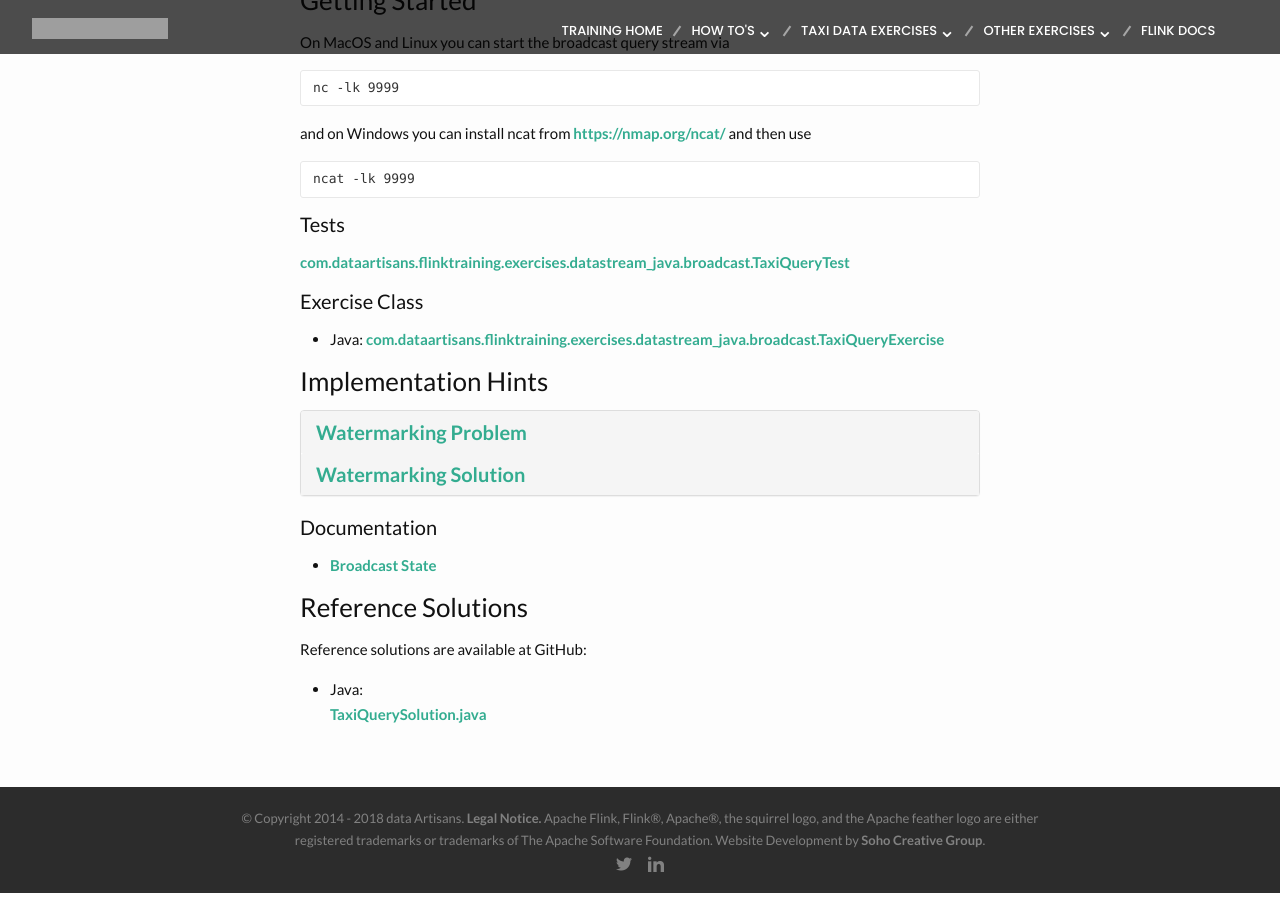
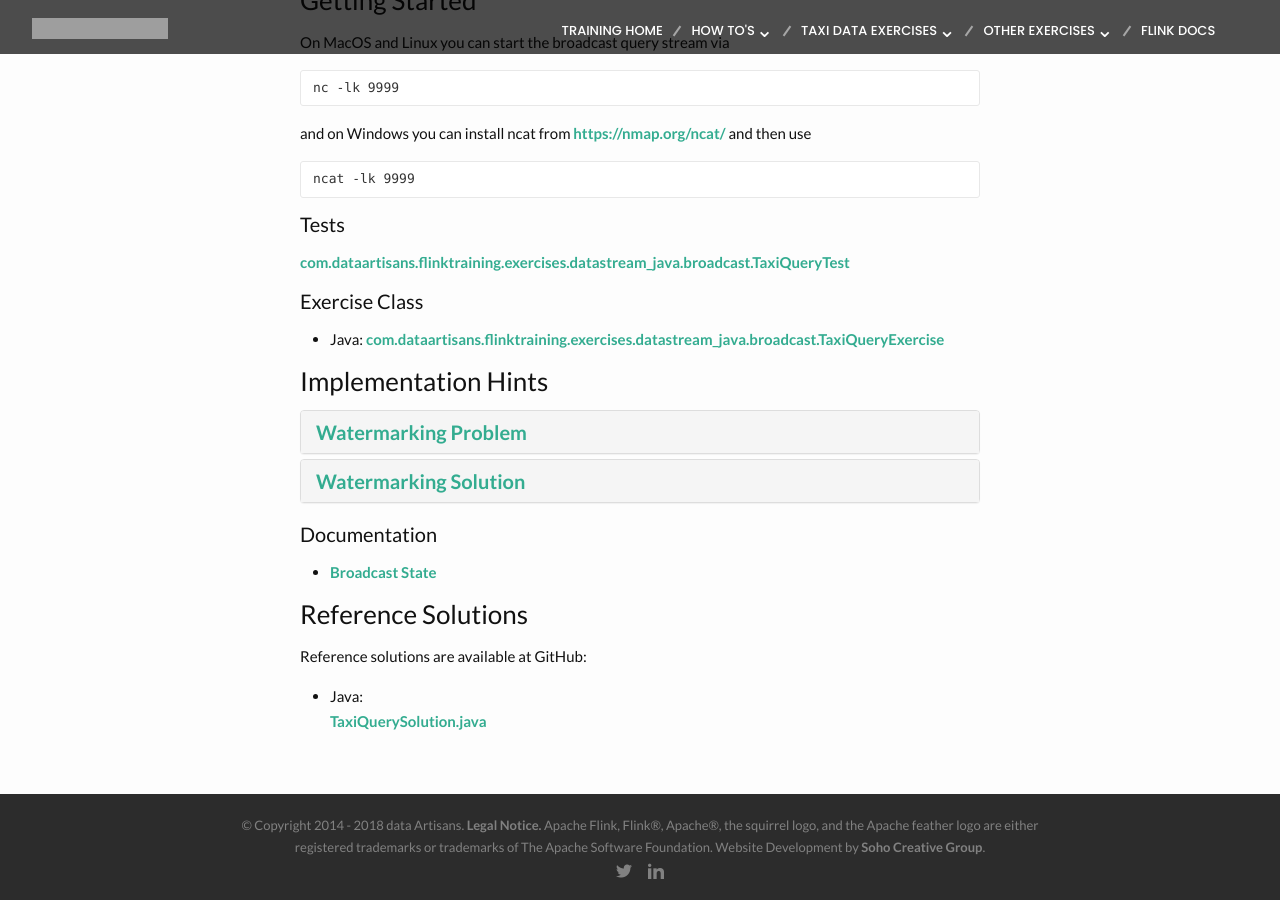
Before and after one commit to dataArtisans/flink-training-web, a Jekyll site: the page built from exercises/taxiQuery.md, in a window 1280 px wide and 900 px high, scrolled down 1115 px. Built offline with Jekyll 4.4.1, drawn with Linux system fonts in a browser that asks for light colours; nearby versions of some CDN libraries; grey boxes are pictures that could not be loaded.

Commit message:
fixed html glitch on taxi query page

```diff
--- a/exercises/taxiQuery.md
+++ b/exercises/taxiQuery.md
@@ -68,6 +68,8 @@ Watermarking Problem
     	KeyedBroadcastProcessFunction, unless we do something about it.
       </div>
     </div>
+  </div>
+  <div class="panel panel-default">
     <div class="panel-heading" role="tab" id="headingFour">
       <h4 class="panel-title">
         <a class="collapsed" role="button" data-toggle="collapse" data-parent="#accordion" href="#collapseFour" aria-expanded="false" aria-controls="collapseFour">
```
